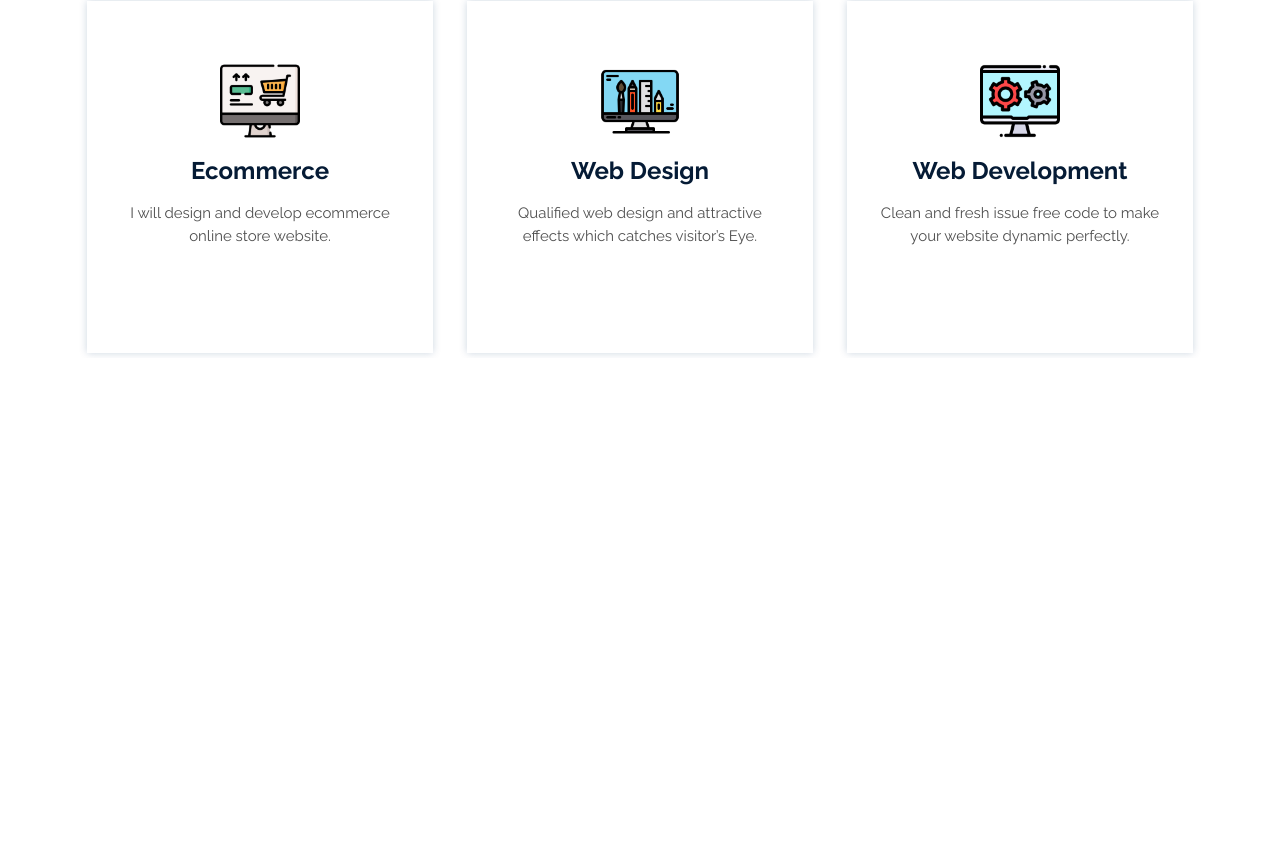
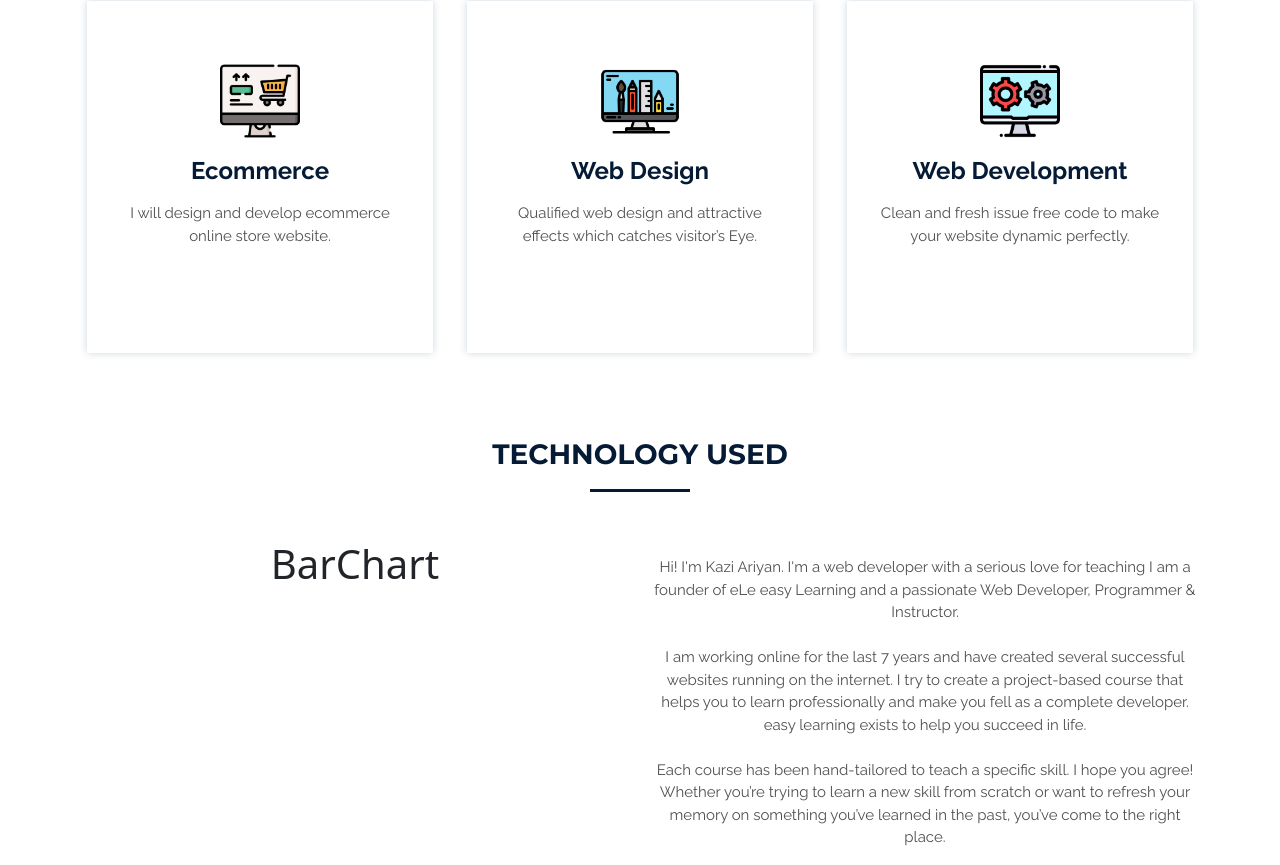
Before and after one commit to jvnagarjuna/react-js-website-project, a React (Create React App) app: page / in a window 1280 px wide. Shown: the part 736-1601 px from the top of the page. Before the commit the page ends 1094 px from the top, so only its background shows below. Built offline with nearby package versions, Linux system fonts and the light colour scheme; a web font is replaced by a local one.

Commit message:
Chart Component Part 2

```diff
--- a/src/App.js
+++ b/src/App.js
@@ -2,12 +2,14 @@ import React from 'react';
 import TopBanner from './components/TopBanner/TopBanner';
 import Services from './components/Services/Services';
 import TopNavigation from './components/TopNavigation/TopNavigation';
+import Analysis from './components/Analysis/Analysis';
 function App() {
   return (
     <div>
       <TopNavigation />
       <TopBanner />
       <Services />
+      <Analysis />
     </div>
   );
 }
--- /dev/null
+++ b/src/components/Analysis/Analysis.jsx
@@ -0,0 +1,40 @@
+import React, { Component, Fragment } from 'react';
+import { Col, Container, Row } from 'react-bootstrap';
+
+class Analysis extends Component {
+  render() {
+    return (
+      <Fragment>
+        <Container className="text-center">
+          <h1 className="serviceMainTitle">TECHNOLOGY USED</h1>
+          <div className="bottom"></div>
+          <Row>
+            <Col lg={6} md={12} sm={12}>
+              <h1>BarChart</h1>
+            </Col>
+
+            <Col lg={6} md={12} sm={12}>
+              <p className="text-justify serviceDescription">
+                Hi! I'm Kazi Ariyan. I'm a web developer with a serious love for
+                teaching I am a founder of eLe easy Learning and a passionate
+                Web Developer, Programmer & Instructor.<br></br>
+                <br></br>I am working online for the last 7 years and have
+                created several successful websites running on the internet. I
+                try to create a project-based course that helps you to learn
+                professionally and make you fell as a complete developer. easy
+                learning exists to help you succeed in life.<br></br>
+                <br></br>
+                Each course has been hand-tailored to teach a specific skill. I
+                hope you agree! Whether you’re trying to learn a new skill from
+                scratch or want to refresh your memory on something you’ve
+                learned in the past, you’ve come to the right place.
+              </p>
+            </Col>
+          </Row>
+        </Container>
+      </Fragment>
+    );
+  }
+}
+
+export default Analysis;
```
